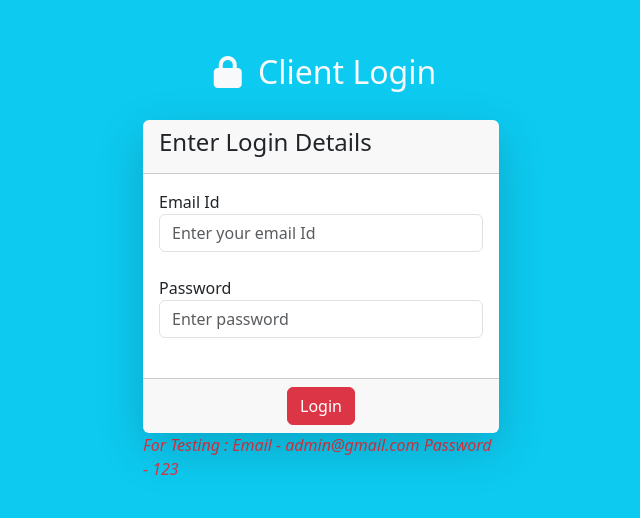
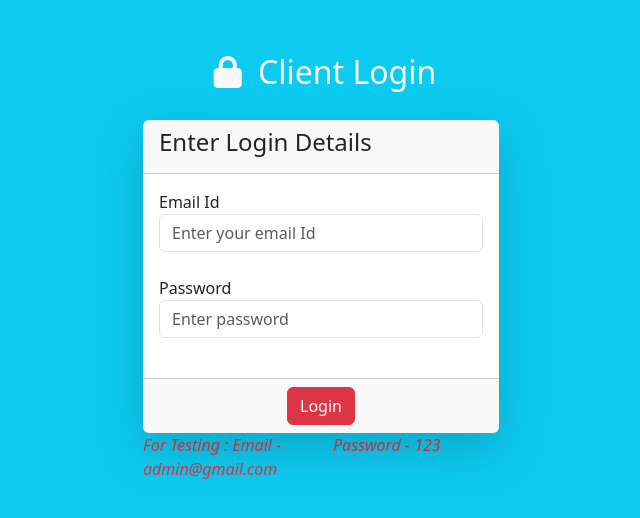
Before and after one commit to paritosh31mishra/Billing-project, a React (Create React App) app in the folder frontend/: page / in a window 1280 px wide. Shown: the top 518 px of the page, without its empty margins (319-959 px from the left). Built offline with nearby package versions, Linux system fonts and the light colour scheme.

Commit message:
Update login.js

```diff
--- a/frontend/src/login.js
+++ b/frontend/src/login.js
@@ -74,7 +74,11 @@ const Login = () => {
                 <button className="btn btn-danger" onClick={loginCheck} disabled={btncontrol}>{btntext}</button>
               </div>
             </div>
-            <span className = "text-danger"> <i>For Testing :  Email - admin@gmail.com </i> </span> <span className = "text-danger"> <i>     Password -  123 </i> </span>
+            <div className = "row text-danger" >
+               <div className = " col-lg-6 ">  <span> <i>For Testing :  Email - admin@gmail.com </i> </span>  </div>
+               <div className = " col-lg-6" >  <span className = "text-danger"> <i>     Password -  123 </i> </span>  </div>
+            </div>
+
           </div>
           <div className="col-lg-4"></div>
         </div>
```
